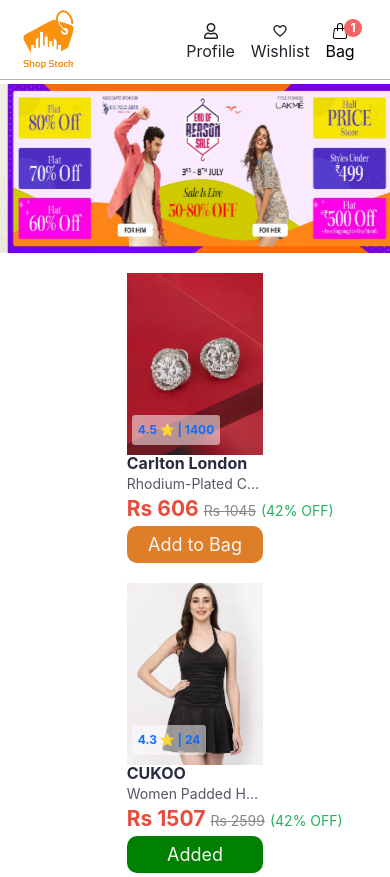
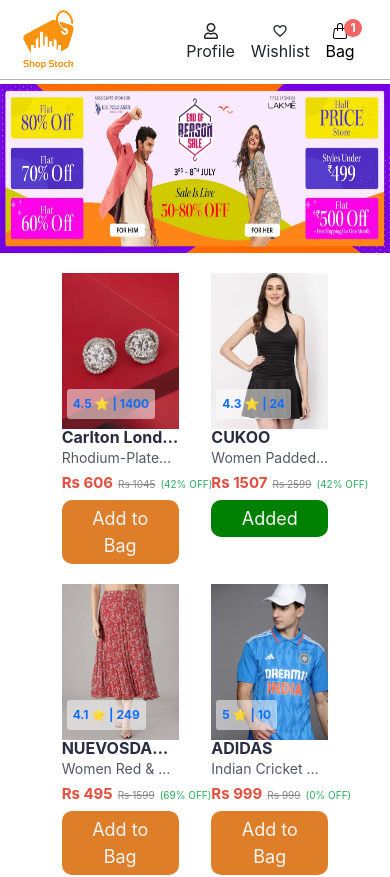
Before and after one commit to dhananjay-14/Shop_Stock, a React (Vite) app: page / in a window 390 px wide. Shown: the top 877 px of the page. Built offline with nearby package versions, Linux system fonts and the light colour scheme.

Commit message:
updated responsiveness

```diff
--- a/src/index.css
+++ b/src/index.css
@@ -483,3 +483,49 @@ main {
     }
 
 }
+
+@media (max-width:400px) {
+    .nav_bar {
+        display: none;
+    }
+
+    .search_bar {
+        display: none;
+    }
+
+    .action_bar {
+        margin-right: 5vw;
+    }
+
+    .Slider {
+        display: flex;
+        width: 200%;
+    }
+
+    .Slider img {
+        width: 100vw;
+        height: 20vh;
+    }
+
+    main {
+        margin-top: 10vh;
+    }
+
+    .items-container {
+        margin: 10px auto;
+
+    }
+
+    .item-container {
+        width: 30vw;
+    }
+
+    .price {
+        margin-top: 10px;
+        font-size: 10px;
+        line-height: 15px;
+        color: #282c3f;
+        white-space: nowrap;
+    }
+
+}
```
